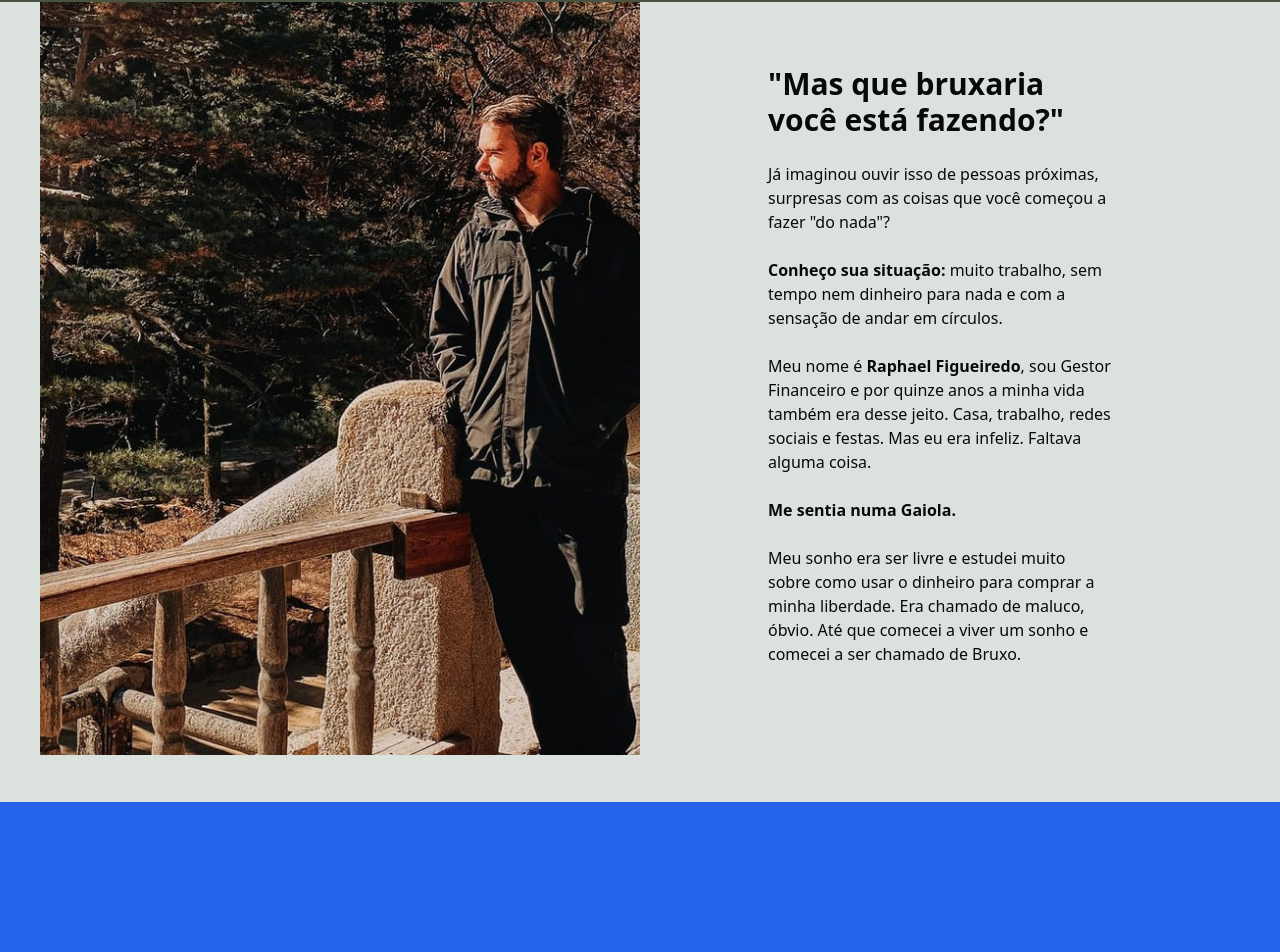
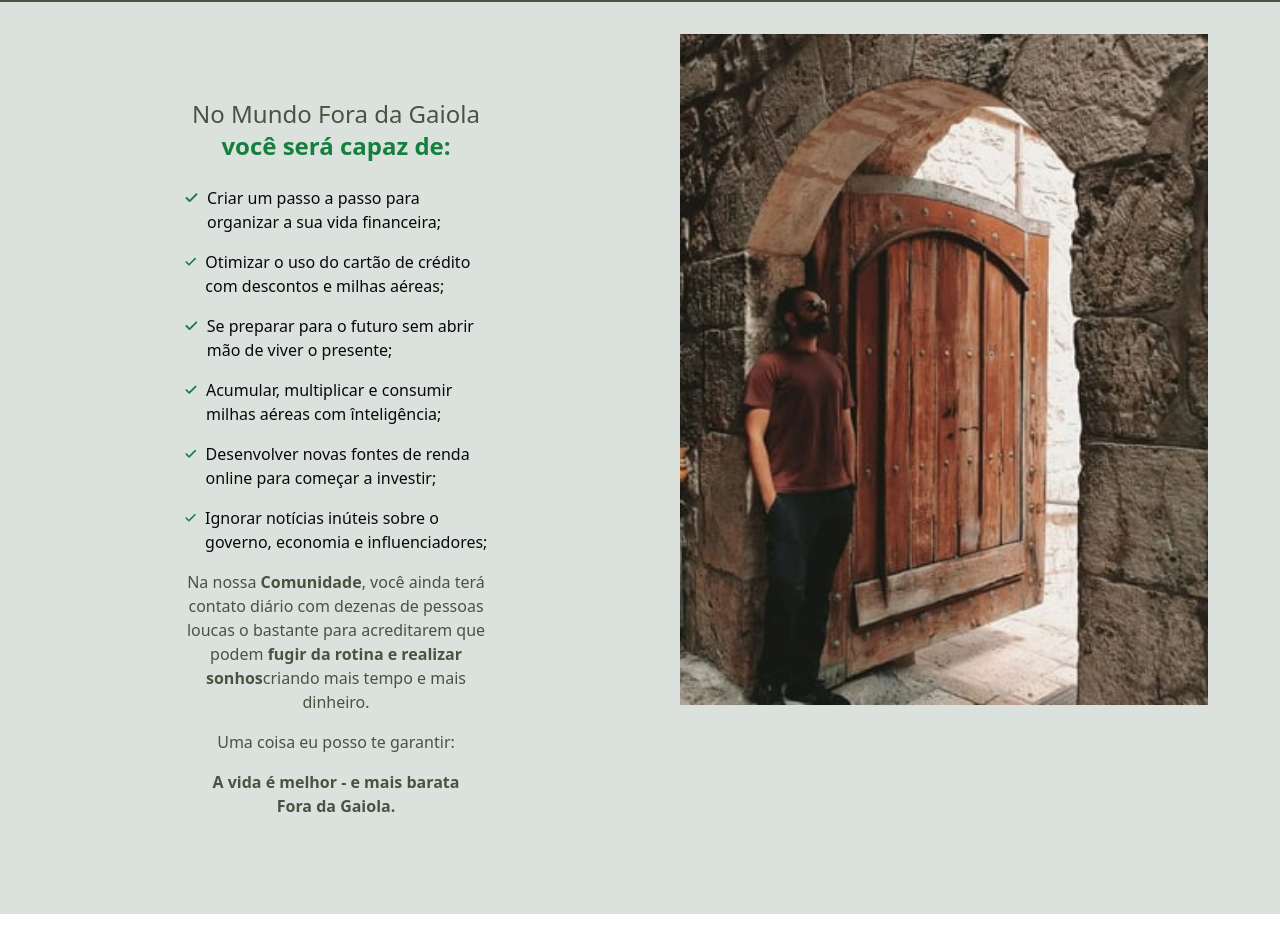
Before and after one commit to rodolphoreis/mundo-fora-da-gaiola, a Next.js app: page / in a window 1280 px wide. Shown: the part 2153-3105 px from the top of the page. After the commit the page ends 3067 px from the top, so only its background shows below. Built offline with nearby package versions, Linux system fonts and the light colour scheme.

Commit message:
styles: change styles Benefits components

```diff
--- a/src/app/page.tsx
+++ b/src/app/page.tsx
@@ -6,15 +6,11 @@ import TransitionPage from "@/components/TransitionPage/TransitionPage";
 
 export default function Home() {
   return (
-    <div className="max-w h-screen mx-auto   ">
+    <div className="w-full h-screen mx-auto   ">
       <TransitionPage />
       <About />
       <Description />
       <Benefits />
-      <div className="h-screen bg-blue-600"></div>
-
-      <div className="h-screen bg-yellow-600"></div>
-      <div className="h-screen bg-purple-600"></div>
     </div>
   );
 }
--- a/src/components/About.tsx
+++ b/src/components/About.tsx
@@ -8,8 +8,8 @@ import { Header } from "./Header";
 
 const About = () => {
   return (
-    <div className="bg-zinc-600/60 relative h-[657px] md:h-[970px] w-full">
-      <div className="bg-[url('/about.jpg')] bg-cover bg-center h-[657px] md:h-[970px] w-full">
+    <div className="bg-zinc-600/60 relative h-[659px] md:h-[970px] w-full">
+      <div className="bg-[url('/about.jpg')] bg-cover bg-center h-[659px] md:h-[970px] ">
         <Transition>
           <Header />
           <div className="flex flex-col sm:grid sm:grid-cols-[1fr,3fr] max-w-[1200px] mx-auto text-center space-y-3 mt-16 md:mt-32">
--- a/src/components/Benefits.tsx
+++ b/src/components/Benefits.tsx
@@ -1,39 +1,107 @@
+import { Check } from "lucide-react";
 import Image from "next/image";
 
 const Benefits = () => {
   return (
-    <div className="w-full h-screen bg-customGreenSecondary">
-      <div className="container max-w-[1200px] mx-auto  grid grid-cols-2">
+    <div className="w-full min-h-screen bg-customGreenSecondary flex flex-col">
+      <div className="container max-w-[1200px] mx-auto flex flex-col gap-12 px-4 py-8 md:grid md:grid-cols-2 ">
+        <div className="md:px-32 md:py-16">
+          <h1 className="text-2xl  mb-6 text-customGreen justify-center text-center">
+            No Mundo Fora da Gaiola <br />
+            <span className="text-green-700 font-semibold">
+              você será capaz de:
+            </span>
+          </h1>
+          <div className="text-base flex flex-col gap-4">
+            <p className=" flex gap-2 ">
+              {" "}
+              <Check
+                strokeWidth={3}
+                className="font-bold text-green-700"
+              />{" "}
+              <span>
+                Criar um passo a passo para organizar a sua vida financeira;
+              </span>
+            </p>
+            <p className=" flex gap-2 ">
+              {" "}
+              <Check
+                strokeWidth={3}
+                className="font-bold text-green-700"
+              />{" "}
+              <span>
+                Otimizar o uso do cartão de crédito com descontos e milhas
+                aéreas;
+              </span>
+            </p>
+            <p className=" flex gap-2 ">
+              {" "}
+              <Check
+                strokeWidth={3}
+                className="font-bold text-green-700"
+              />{" "}
+              <span>
+                Se preparar para o futuro sem abrir mão de viver o presente;
+              </span>
+            </p>
+            <p className=" flex gap-2 ">
+              {" "}
+              <Check
+                strokeWidth={3}
+                className="font-bold text-green-700"
+              />{" "}
+              <span>
+                Acumular, multiplicar e consumir milhas aéreas com înteligência;
+              </span>
+            </p>
+            <p className=" flex gap-2 ">
+              {" "}
+              <Check
+                strokeWidth={3}
+                className="font-bold text-green-700"
+              />{" "}
+              <span>
+                Desenvolver novas fontes de renda online para começar a
+                investir;
+              </span>
+            </p>
+            <p className=" flex gap-2 ">
+              {" "}
+              <Check
+                strokeWidth={3}
+                className="font-bold text-green-700"
+              />{" "}
+              <span>
+                Ignorar notícias inúteis sobre o governo, economia e
+                influenciadores;
+              </span>
+            </p>
+            <p className="text-center text-customGreen">
+              Na nossa <span className="font-semibold">Comunidade</span>, você
+              ainda terá contato diário com dezenas de pessoas loucas o bastante
+              para acreditarem que podem{" "}
+              <span className="font-semibold">
+                fugir da rotina e realizar sonhos
+              </span>
+              criando mais tempo e mais dinheiro.
+            </p>
+            <p className="text-center text-customGreen">
+              Uma coisa eu posso te garantir:
+            </p>
+            <p className="text-center text-customGreen font-semibold">
+              A vida é melhor - e mais barata <br />
+              Fora da Gaiola.
+            </p>
+          </div>
+        </div>
         <div>
           <Image
-            src="/raphael.jpg"
+            src="/img-rapha.webp"
             alt="foto Raphael"
-            width={600}
-            height={700}
-            className="object-cover"
+            width={700}
+            height={600}
+            className="object-cover rounded-md md:rounded-sm px-4"
           />
-        </div>
-        <div className="px-32 py-16">
-          <h1 className="text-3xl font-extrabold mb-6">
-            &quot;Mas que bruxaria você está fazendo?&quot;
-          </h1>
-          <p className="text-base">
-            Já imaginou ouvir isso de pessoas próximas, surpresas com as coisas
-            que você começou a fazer &quot;do nada&quot;? <br />
-            <br />
-            <strong>Conheço sua situação:</strong> muito trabalho, sem tempo nem
-            dinheiro para nada e com a sensação de andar em círculos. <br />
-            <br />
-            Meu nome é <strong>Raphael Figueiredo</strong>, sou Gestor
-            Financeiro e por quinze anos a minha vida também era desse jeito.
-            Casa, trabalho, redes sociais e festas. Mas eu era infeliz. Faltava
-            alguma coisa. <br />
-            <br />
-            <strong>Me sentia numa Gaiola.</strong> <br /> <br />
-            Meu sonho era ser livre e estudei muito sobre como usar o dinheiro
-            para comprar a minha liberdade. Era chamado de maluco, óbvio. Até
-            que comecei a viver um sonho e comecei a ser chamado de Bruxo.
-          </p>
         </div>
       </div>
     </div>
--- a/src/components/Description.tsx
+++ b/src/components/Description.tsx
@@ -27,13 +27,13 @@ const Description = () => {
             que comecei a viver um sonho e comecei a ser chamado de Bruxo.
           </p>
         </div>
-        <div className=" md:mr-40">
+        <div className=" md:mr-40 mb-[-16px] ">
           <Image
             src="/raphael.jpg"
             alt="foto Raphael"
             width={600}
             height={700}
-            className="object-cover rounded-sm"
+            className="object-cover rounded-t-sm md:rounded-sm mb-[-16px]"
           />
         </div>
       </Transition>
```
